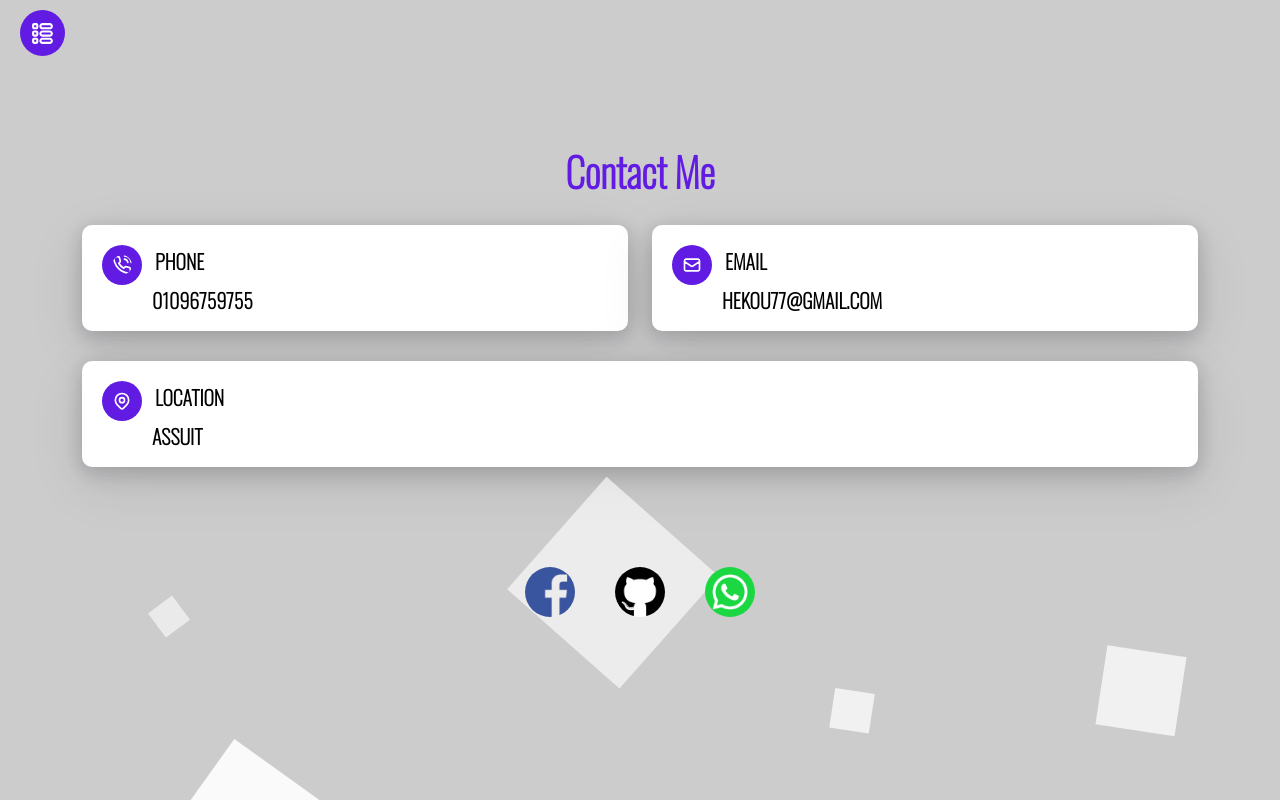
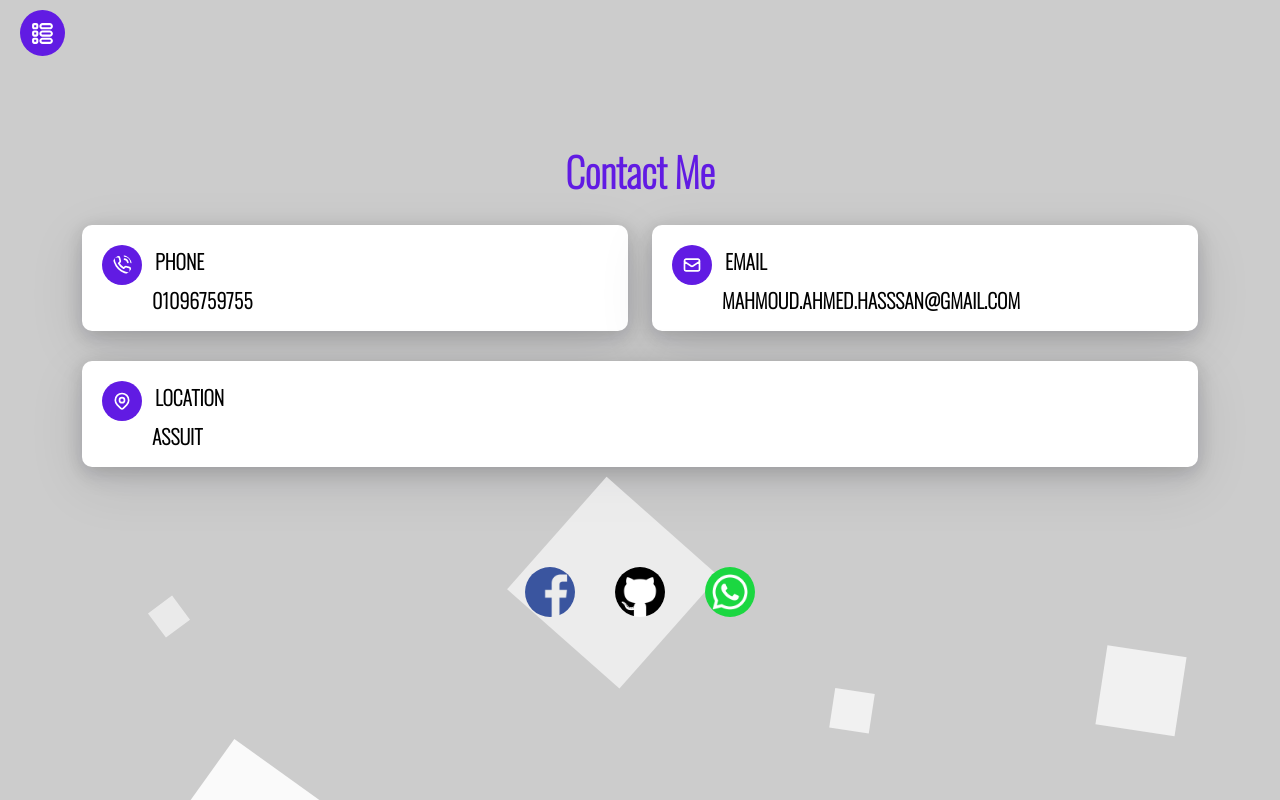
Before and after one commit to mahmoudahmedhassan/my-portfolio-, a React (Create React App) app: page /callME in a window 1280 px wide. Built offline with nearby package versions, Linux system fonts and the light colour scheme.

Commit message:
edit email

```diff
--- a/src/pages/call me/CallME.js
+++ b/src/pages/call me/CallME.js
@@ -39,7 +39,7 @@ function CallME() {
                 <div>
                   <HiOutlineMail className="detailes-icon" /> <span>Email</span>
                 </div>
-                <p className="details-area">hekou77@gmail.com</p>
+                <p className="details-area">mahmoud.ahmed.hasssan@gmail.com</p>
               </div>
             </Col>
           </Row>
```
